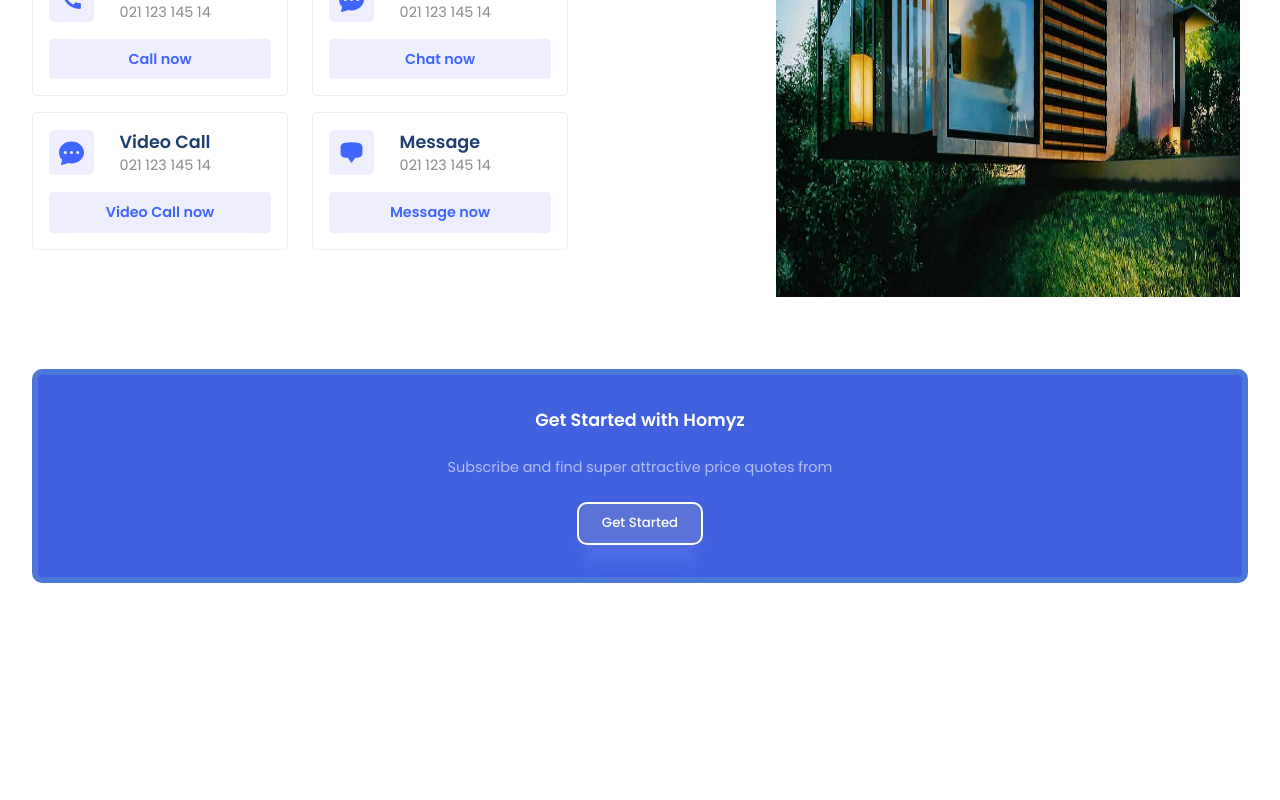
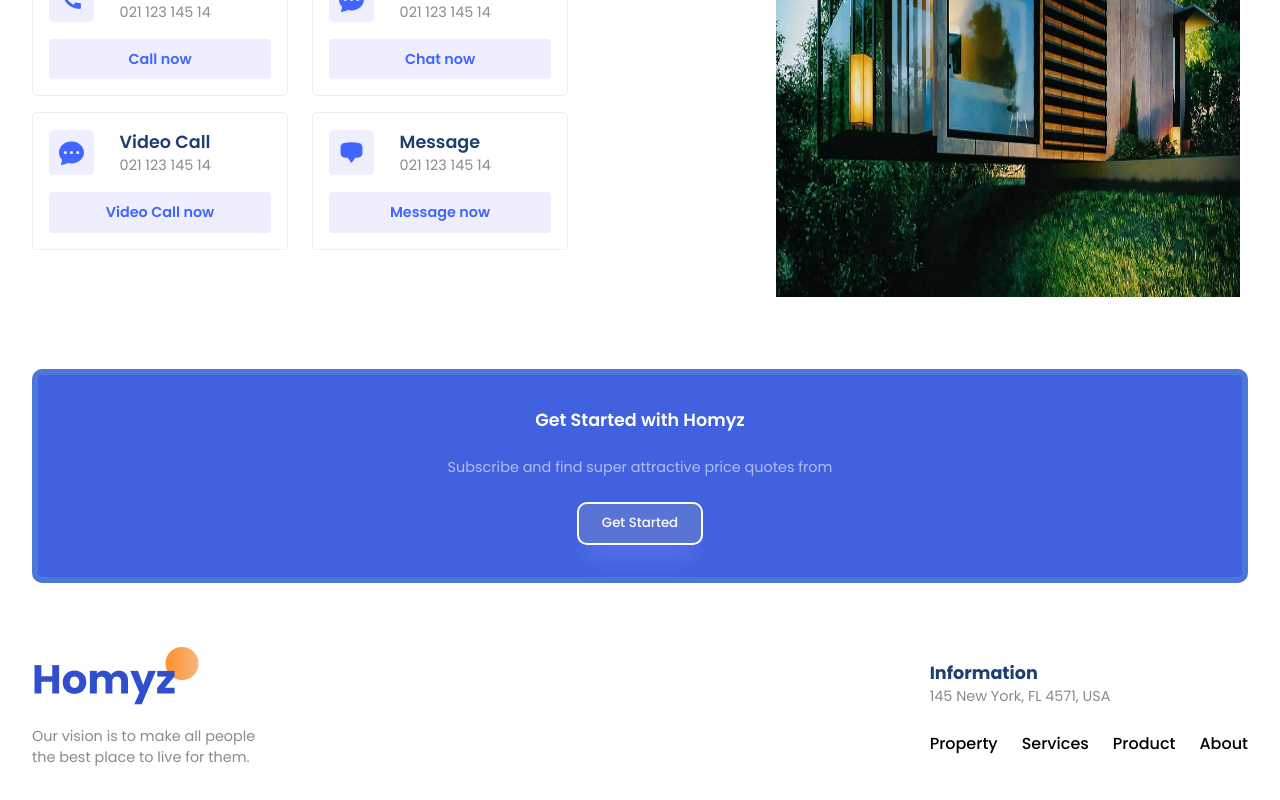
Before and after one commit to Adnan-Memos/Web-01, a React (Vite) app: page / in a window 1280 px wide. Shown: the part 2311-3111 px from the top of the page. Before the commit the page ends 2926 px from the top, so only its background shows below. Built offline with nearby package versions, Linux system fonts and the light colour scheme; a web font is replaced by a local one.

Commit message:
Footer Completed

```diff
--- a/src/App.jsx
+++ b/src/App.jsx
@@ -6,6 +6,7 @@ import Residencies from "./components/Residencies/Residencies";
 import Value from "./components/Value/Value";
 import Contact from "./components/Contact/Contact";
 import GetStarted from "./components/GetStarted/GetStarted";
+import Footer from "./components/Footer/Footer";
 
 function App() {
   return (
@@ -20,6 +21,7 @@ function App() {
         <Value/>
         <Contact/>
         <GetStarted/>
+        <Footer/>
     </div>
   );
 };
--- /dev/null
+++ b/src/components/Footer/Footer.css
@@ -0,0 +1,13 @@
+.f-container{
+    justify-content: space-between;
+}
+
+.f-left{
+    gap: 1rem;
+}
+
+.f-menu{
+    gap: 1.5rem;
+    margin-top: 1.5rem;
+    font-weight: 500;
+}
--- /dev/null
+++ b/src/components/Footer/Footer.jsx
@@ -0,0 +1,33 @@
+import React from "react";
+import "./Footer.css";
+
+const Footer = () => {
+  return (
+    <section className="f-wrapper">
+      <div className="paddings innerWidth flexCenter f-container">
+        {/* left side */}
+        <div className="flexColStart f-left">
+          <img src="./logo2.png" alt="" />
+
+          <span className="secondaryText">
+            Our vision is to make all people <br /> the best place to live for
+            them.
+          </span>
+        </div>
+        <div className="flexColStart f-right">
+          <span className="primaryText">Information</span>
+          <span className="secondaryText">145 New York, FL 4571, USA</span>
+
+          <div className="flexCenter f-menu">
+            <span>Property</span>
+            <span>Services</span>
+            <span>Product</span>
+            <span>About</span>
+          </div>
+        </div>
+      </div>
+    </section>
+  );
+};
+
+export default Footer;
```
